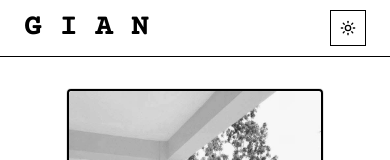
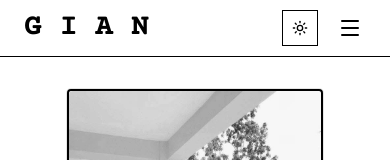
Before and after one commit to kindocarloo/gian-portfolio, a Next.js app: page / in a window 390 px wide. Shown: the top 160 px of the page. Built offline with nearby package versions, Linux system fonts and the light colour scheme.

Commit message:
feat: add navbar accordion for mobile

```diff
--- a/components/layout/navbar.tsx
+++ b/components/layout/navbar.tsx
@@ -1,6 +1,16 @@
+"use client";
+
+import { useState } from "react";
 import { ThemeToggle } from "@/components/ui/theme-toggle";
+import { Menu, X } from "lucide-react";
 
 export function Navbar() {
+    const [isMobileMenuOpen, setIsMobileMenuOpen] = useState(false);
+
+    const toggleMobileMenu = () => {
+        setIsMobileMenuOpen(!isMobileMenuOpen);
+    };
+
     return (
         <header className="sticky top-0 z-50 w-full border-b bg-background/95 backdrop-blur supports-[backdrop-filter]:bg-background/60">
             <div className="flex w-full h-14 items-center justify-between">
@@ -8,8 +18,8 @@ export function Navbar() {
                     G I A N
                 </div>
 
-                <div className="flex items-center gap-6 mr-6">
-                <nav className = "hidden md:flex gap-4">
+                <div className="flex items-center gap-4 mr-6">
+                    <nav className="hidden md:flex gap-4">
                         <a href="#about" className="text-xs font-medium hover:underline hover:underline-offset-4">About</a>
                         <a href="#projects" className="text-xs font-medium hover:underline hover:underline-offset-4">Projects</a>
                         <a href="#experiences" className="text-xs font-medium hover:underline hover:underline-offset-4">Experience</a>
@@ -18,8 +28,29 @@ export function Navbar() {
                         <a href="#contact" className="text-xs font-medium hover:underline hover:underline-offset-4">Contact</a>
                     </nav>
                     <ThemeToggle />
+                    <button
+                        className="md:hidden flex items-center justify-center p-1"
+                        onClick={toggleMobileMenu}
+                        aria-label="Toggle menu"
+                    >
+                        {isMobileMenuOpen ? <X size={24} /> : <Menu size={24} />}
+                    </button>
                 </div>
             </div>
+
+            {/* Mobile Accordion Menu */}
+            {isMobileMenuOpen && (
+                <div className="md:hidden border-t bg-background">
+                    <nav className="flex flex-col py-4 gap-4 px-6">
+                        <a href="#about" onClick={toggleMobileMenu} className="text-sm font-medium hover:underline hover:underline-offset-4">About</a>
+                        <a href="#projects" onClick={toggleMobileMenu} className="text-sm font-medium hover:underline hover:underline-offset-4">Projects</a>
+                        <a href="#experiences" onClick={toggleMobileMenu} className="text-sm font-medium hover:underline hover:underline-offset-4">Experience</a>
+                        <a href="#education" onClick={toggleMobileMenu} className="text-sm font-medium hover:underline hover:underline-offset-4">Education</a>
+                        <a href="#skills" onClick={toggleMobileMenu} className="text-sm font-medium hover:underline hover:underline-offset-4">Toolbox</a>
+                        <a href="#contact" onClick={toggleMobileMenu} className="text-sm font-medium hover:underline hover:underline-offset-4">Contact</a>
+                    </nav>
+                </div>
+            )}
         </header>
     )
 }
```
Lines whose indentation alone changed are shown as unchanged.
